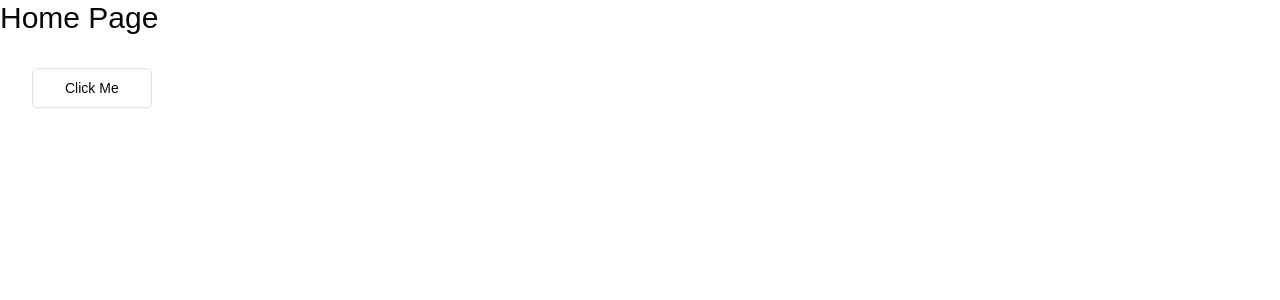
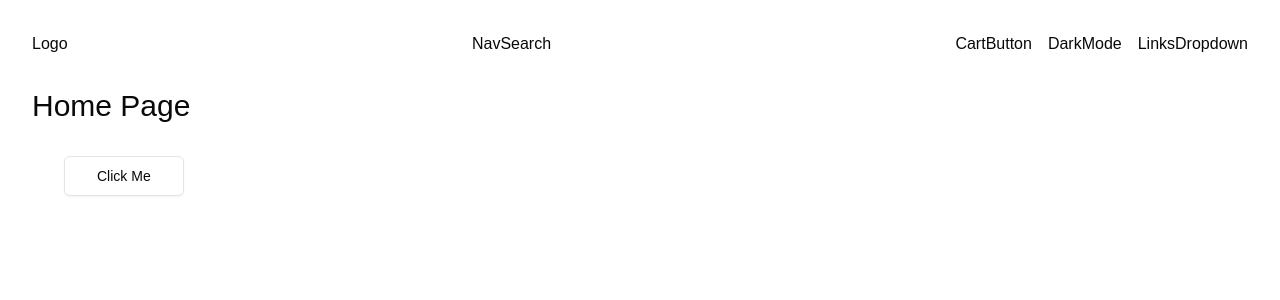
Before and after one commit to Shoheicode/store, a Next.js app: page / in a window 1280 px wide. Shown: the top 300 px of the page. Built offline with nearby package versions, Linux system fonts and the light colour scheme.

Commit message:
added container

```diff
--- a/app/layout.tsx
+++ b/app/layout.tsx
@@ -1,6 +1,8 @@
 import type { Metadata } from "next";
 import localFont from "next/font/local";
 import "./globals.css";
+import Navbar from "@/components/navbar/Navbar";
+import Container from "@/components/global/Container";
 
 const geistSans = localFont({
   src: "./fonts/GeistVF.woff",
@@ -28,7 +30,10 @@ export default function RootLayout({
       <body
         className={`${geistSans.variable} ${geistMono.variable} antialiased`}
       >
-        {children}
+        <Navbar/>
+        <Container className=''>
+          {children}
+        </Container>
       </body>
     </html>
   );
```
